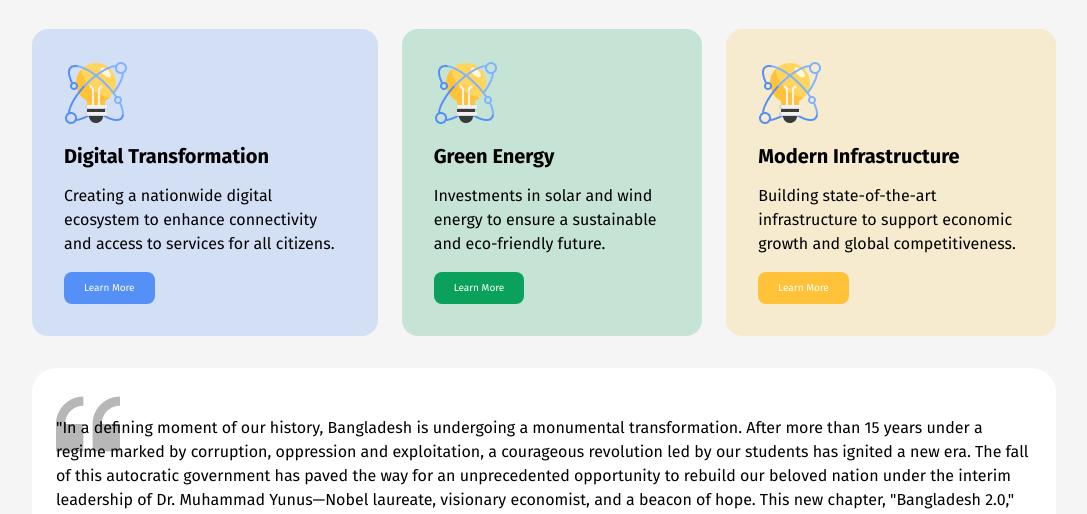
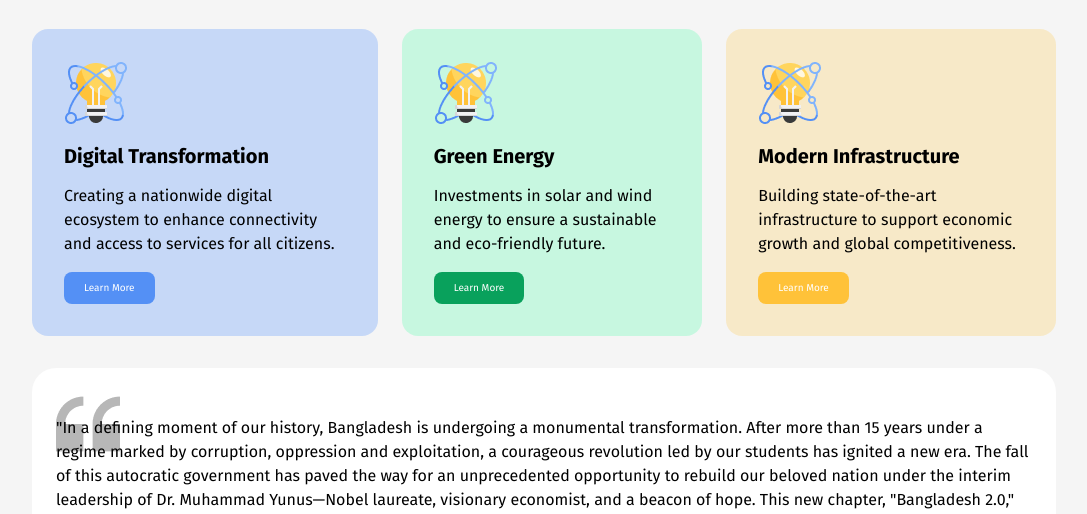
Before and after one commit to azrahive/PH_Assignment-1, a plain HTML site: page index.html in a window 1280 px wide. Shown: the part 777-1291 px from the top of the page, without its empty margins (96-1183 px from the left). Drawn offline with Linux system fonts and the light colour scheme.

Commit message:
update RGB of vishon-boxes

```diff
--- a/index.css
+++ b/index.css
@@ -205,19 +205,19 @@
 
 
 .vision-boxes .box-item:first-child{
-    background-color: rgba(84, 143, 245, 0.212);
+    background-color: rgba(24, 108, 254, 0.212);
 }
 
 
 
 .vision-boxes .box-item:nth-child(2){
-    background-color: #C6E4D6;
+    background-color: rgba(29, 253, 148, 0.212);
 }
 
 
 
 .vision-boxes .box-item:last-child{
-    background-color: #F7EBCF;
+    background-color: rgba(252, 187, 34, 0.212);
 }
 
 
```
Also changed, not shown: index.html (+0 -4 lines).
